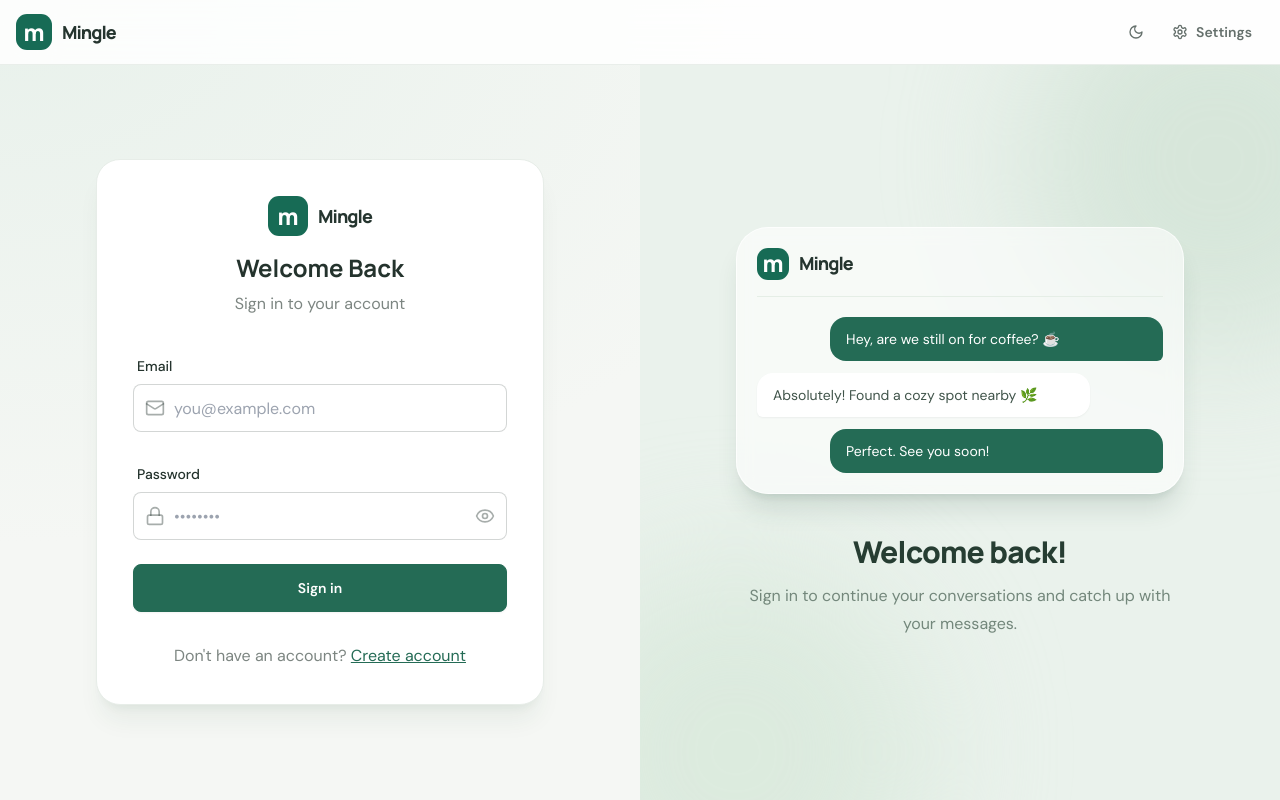
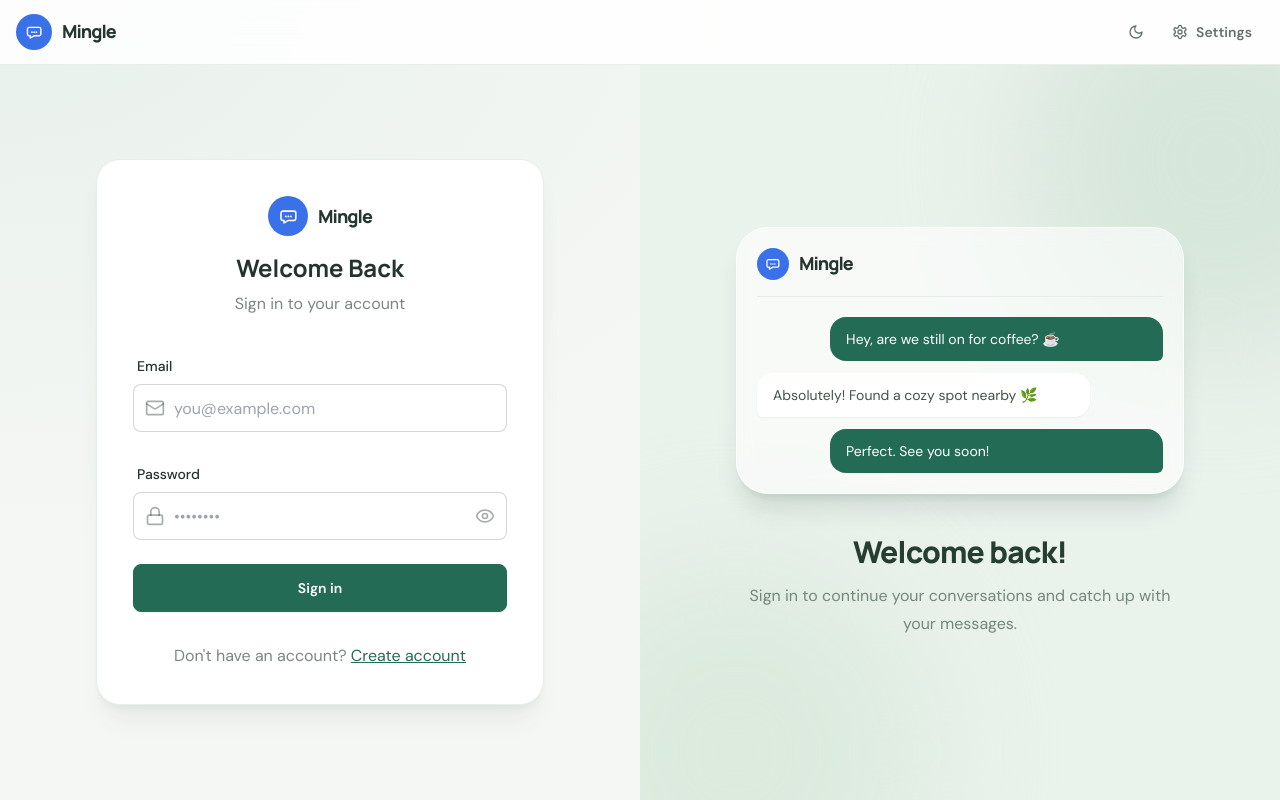
Before and after one commit to anujjha01/mingle-chat, a React (Vite) app in the folder frontend/: page /login in a window 1280 px wide. Built offline with nearby package versions, Linux system fonts and the light colour scheme; no server answers.

Commit message:
Use messaging icon for Mingle brand

```diff
--- a/frontend/src/components/MingleLogo.jsx
+++ b/frontend/src/components/MingleLogo.jsx
@@ -1,6 +1,13 @@
 const MingleLogo = ({ iconSize = "size-9", wordmark = true, className = "" }) => (
   <span className={`mingle-logo inline-flex items-center gap-2.5 ${className}`}>
-    <span className={`mingle-logo-mark ${iconSize}`} aria-hidden="true">m</span>
+    <span className={`mingle-logo-mark ${iconSize}`} aria-hidden="true">
+      <svg viewBox="0 0 40 40" fill="none" className="size-[62%]" role="presentation">
+        <path d="M11 11.5h18a3 3 0 0 1 3 3v9a3 3 0 0 1-3 3H20l-7 4v-4h-2a3 3 0 0 1-3-3v-9a3 3 0 0 1 3-3Z" stroke="currentColor" strokeWidth="2.5" strokeLinejoin="round" />
+        <circle cx="16" cy="20" r="1.5" fill="currentColor" />
+        <circle cx="20" cy="20" r="1.5" fill="currentColor" />
+        <circle cx="24" cy="20" r="1.5" fill="currentColor" />
+      </svg>
+    </span>
     {wordmark && <span className="mingle-wordmark">Mingle</span>}
   </span>
 );
--- a/frontend/src/index.css
+++ b/frontend/src/index.css
@@ -16,7 +16,7 @@ button, input { font: inherit; }
 .message-bubble.mine { background: #246b55; color: #fff; border-bottom-right-radius: 5px; }
 .message-bubble.theirs { background: #edf2ee; color: #24332d; border-bottom-left-radius: 5px; }
 .brand-mark { background: linear-gradient(145deg,#2f8066,#205844); box-shadow: 0 7px 18px #276b5530; }
-.mingle-logo-mark { display: inline-flex; flex: none; align-items: center; justify-content: center; border-radius: 11px; background: #176b55; color: #fff; font-family: 'Manrope', sans-serif; font-size: 23px; font-weight: 800; line-height: 1; letter-spacing: -.08em; padding-right: 2px; }
+.mingle-logo-mark { display: inline-flex; flex: none; align-items: center; justify-content: center; border-radius: 999px; background: #3a70e8; color: #fff; }
 .mingle-wordmark { color: #25352f; font-family: 'Manrope', sans-serif; font-size: 18px; font-weight: 750; letter-spacing: -.055em; }
 .empty-chat-panel { background: radial-gradient(ellipse at center, #f5faf5 0, transparent 70%); }
 .empty-chat-title { color: #233a30; }
```
